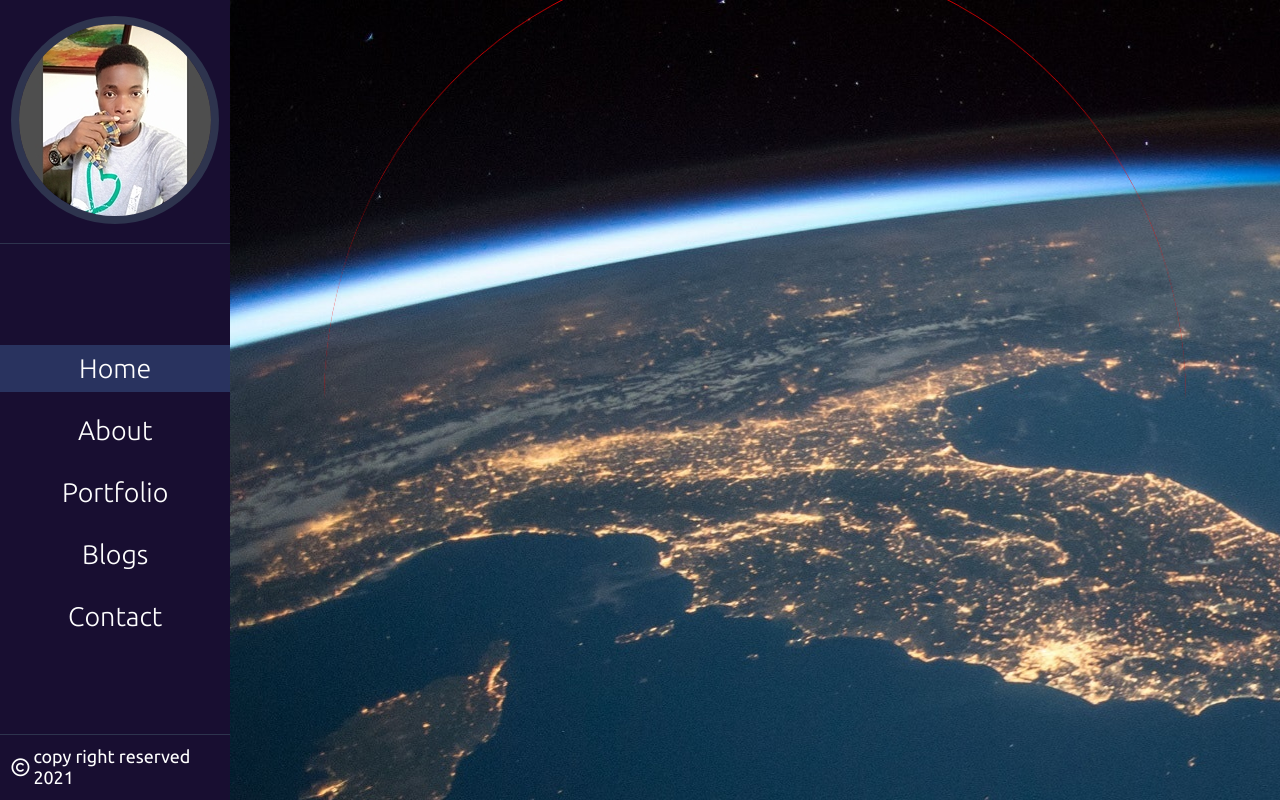
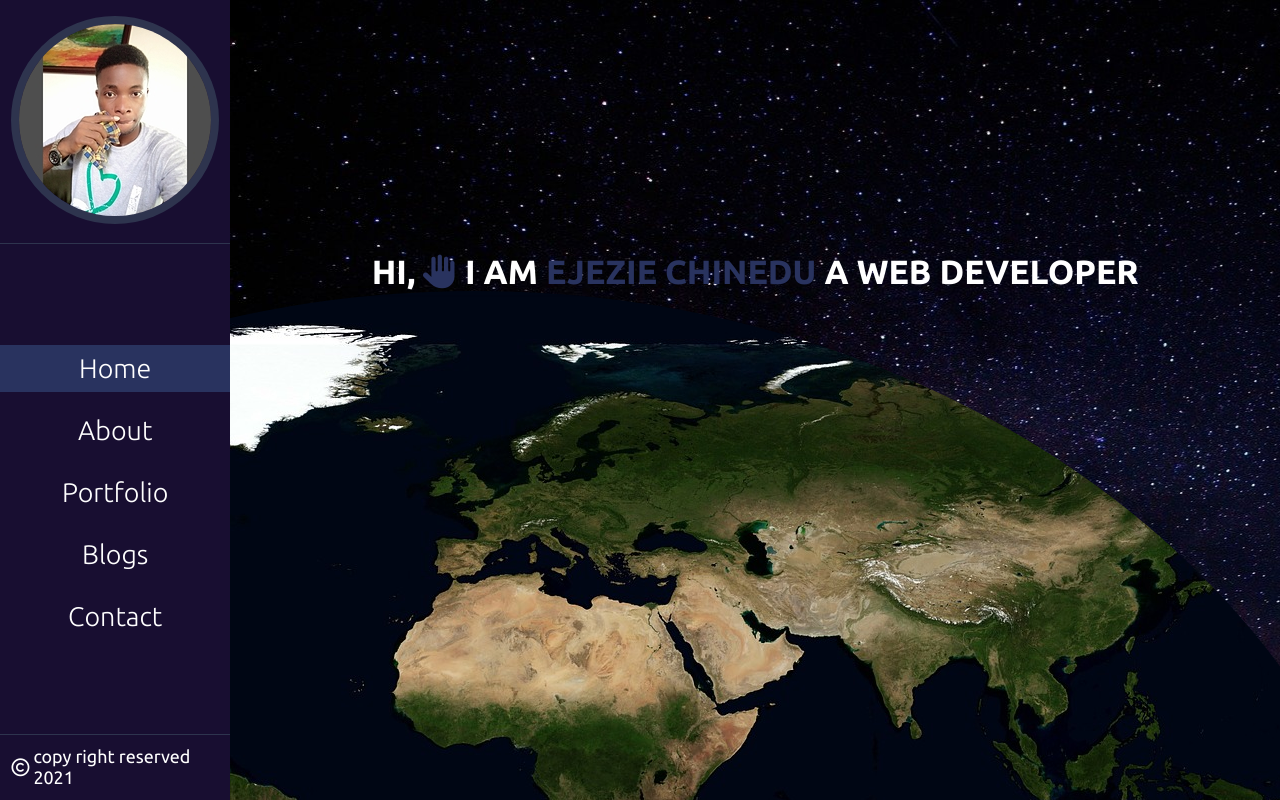
Before and after one commit to ejezie/Portfolio, a React (Create React App) app in the folder my-portfolio/: page / in a window 1280 px wide. Built offline with nearby package versions, Linux system fonts and the light colour scheme.

Commit message:
added earth 3d

```diff
--- a/my-portfolio/src/App.js
+++ b/my-portfolio/src/App.js
@@ -11,7 +11,6 @@ function App() {
           <Sidebar />
         </div>
         <div className="main__body">
-          {/* <div className="fade"></div> */}
           <HomePage />
         </div>
         <main>
--- a/my-portfolio/src/pages/HomePage.jsx
+++ b/my-portfolio/src/pages/HomePage.jsx
@@ -3,14 +3,16 @@ import React from "react";
 function HomePage() {
   return (
     <div className="homepage">
-      {/* <div className="hero">
+      <div className="hero">
         <h2>
           {" "}
           HI, <i class="fas fa-hand-paper"></i> I AM <span>EJEZIE CHINEDU</span>{" "}
           A WEB DEVELOPER
         </h2>
-      </div> */}
-      <div className="connect"></div>
+      </div>
+      <section>
+        <div className="earth"></div>
+      </section>
     </div>
   );
 }
--- a/my-portfolio/src/styles/_homepage.scss
+++ b/my-portfolio/src/styles/_homepage.scss
@@ -2,6 +2,7 @@
   display: flex;
   align-items: center;
   justify-content: center;
+  flex-direction: column;
   height: 100%;
   .hero {
     font-weight: 700;
@@ -25,21 +26,20 @@
       }
     }
   }
-  .connect {
-    height: 40em;
-    width: 40em;
-    background-color: rgb(255, 0, 0, 0);
-    // margin-left: -10em;
-    border-radius: 100%;
-    border-top: 1px solid red;
-    animation: conn 5s infinite;
-    transform: rotateY(180deg);
-  }
-  @keyframes conn {
-      0%{
-          transform: rotate(360deg);
-      }
-
-
+  section {
+    display: flex;
+    justify-content: space-around;
+    align-items: center;
+    transform-style: preserve-3d;
+    .earth {
+      // position: absolute;
+      bottom: 0;
+      left: 0;
+      width: 1900px;
+      height: 1600px;
+      background: url(../images/flat.jpg);
+      border-radius: 50%;
+      margin: 0em 25em -60em 0;
+    }
   }
 }
--- a/my-portfolio/src/styles/_layout.scss
+++ b/my-portfolio/src/styles/_layout.scss
@@ -5,13 +5,14 @@
     height: 100vh;
     width: 18%;
     background-color: rgb(24, 14, 49);
+    z-index: 10;
     // border-right: 1px solid #2e344e;
   }
   .main__body {
     height: 100vh;
     width: 82%;
     overflow: hidden;
-    background-image: url("../images/earth.jpg");
+    background-image: url("../images/cosmos.jpg");
     animation: main 5s ease-in-out infinite;
 
     // .fade {
@@ -42,5 +43,4 @@
       background-color: rgb(104, 103, 103);
     }
   }
-
 }
```
Also changed, not shown: my-portfolio/src/images/cosmos.jpg (added), my-portfolio/src/images/flat.jpg (added).
